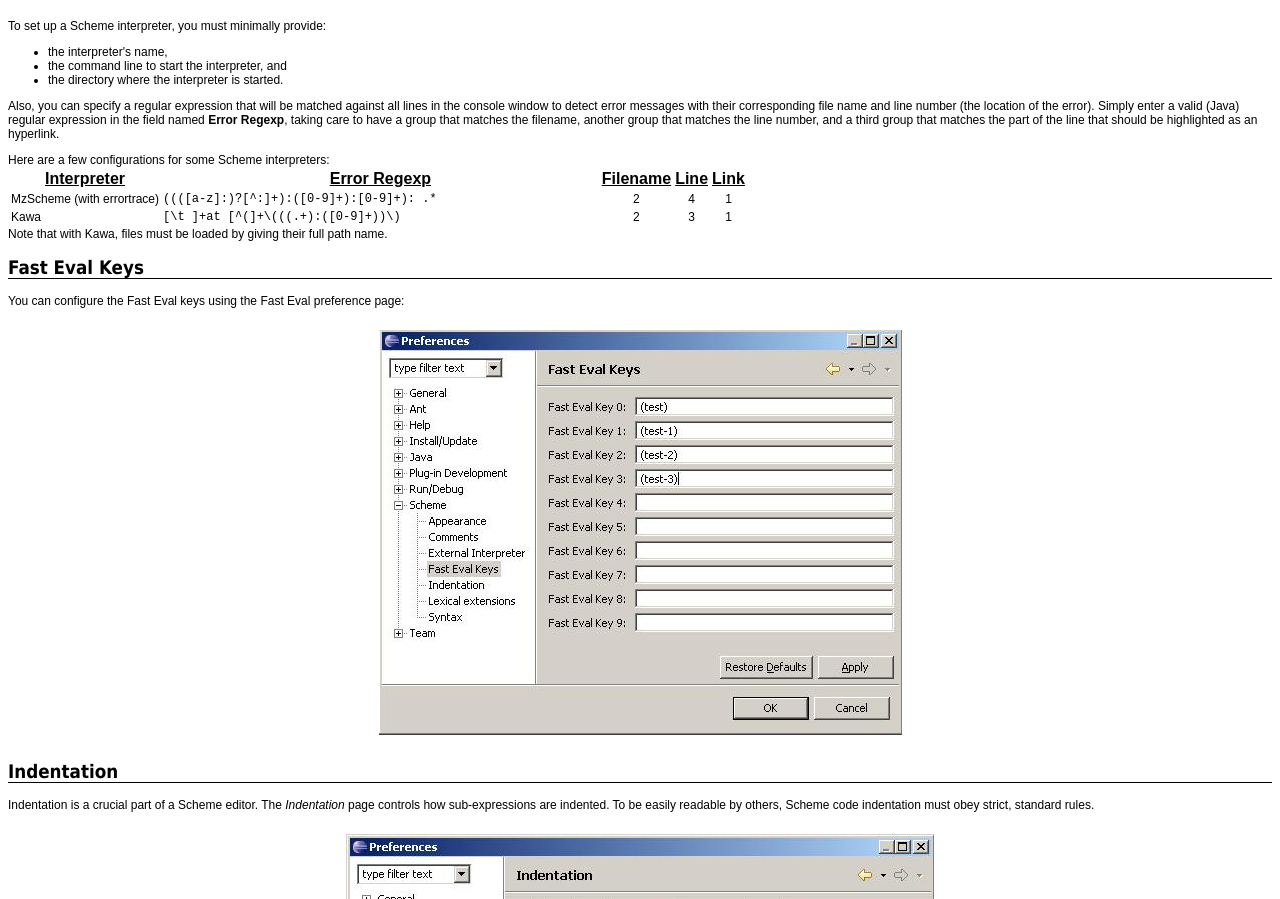
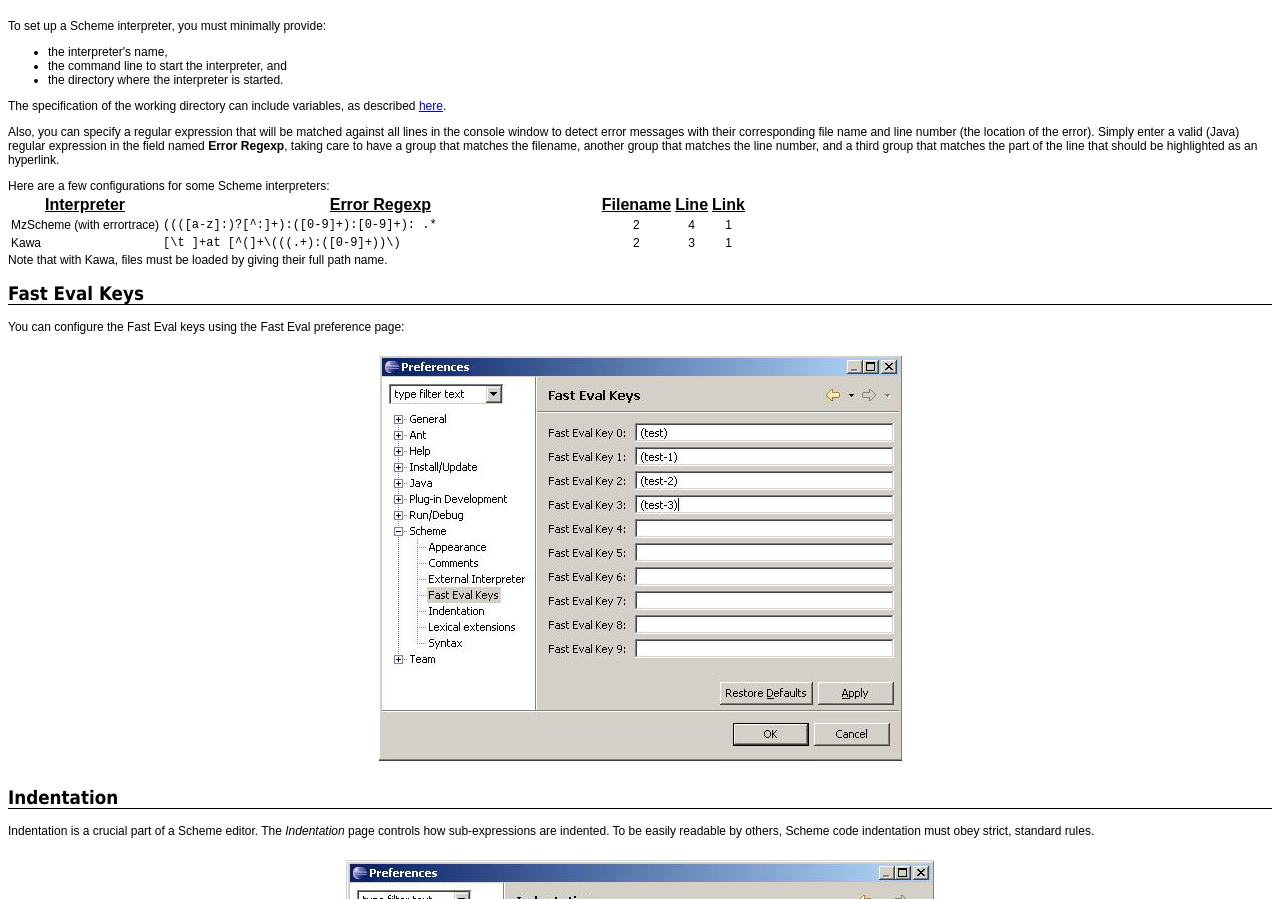
Before and after one commit to schemeway/SchemeScript, a plain HTML site: page html/prefs.html in a window 1280 px wide. Shown: the part 2523-3422 px from the top of the page. Drawn offline with Linux system fonts and the light colour scheme.

Commit message:
The external interpreter working directory can now contain standard Eclipse variables.

```diff
--- a/html/prefs.html
+++ b/html/prefs.html
@@ -69,6 +69,11 @@
 		<li>the command line to start the interpreter, and</li>
 		<li>the directory where the interpreter is started.</li>
 	</ul>
+</p>
+<p>
+    The specification of the working directory can include
+    variables, as described
+    <a href="http://help.eclipse.org/help32/index.jsp?topic=/org.eclipse.platform.doc.user/concepts/concepts-exttools.htm">here</a>.
 </p>
 <p>
 	Also, you can specify a regular expression that will be matched
```
